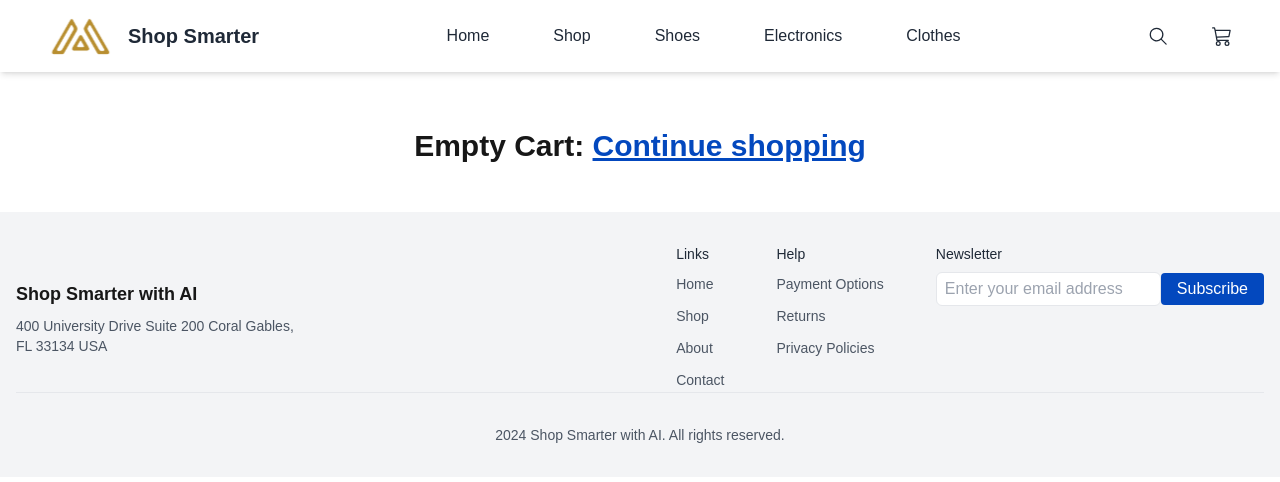
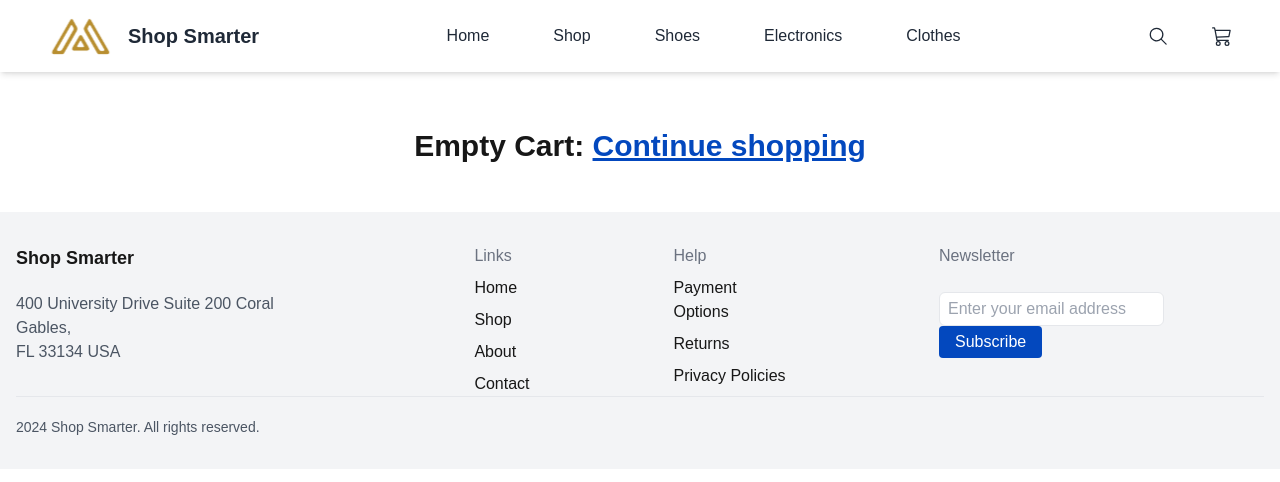
Before and after one commit to nilanchana-neartekpod/shopify-next-router, a Next.js app: page /cart in a window 1280 px wide. Shown: the top 482 px of the page. Built offline with nearby package versions, Linux system fonts and the light colour scheme.

Commit message:
SearchProducts api

```diff
--- a/components/Footer.js
+++ b/components/Footer.js
@@ -4,59 +4,62 @@ const Footer = () => {
   return (
     <footer className="bg-gray-100 py-8">
       <div className="container mx-auto px-4">
-        <div className="flex flex-col md:flex-row justify-between items-center">
+      <div className="flex flex-col space-y-8 md:space-y-0 md:flex-row md:space-x-36 justify-normal items-stretch">
+
   <div className="mb-4 md:mb-0">
-            <h2 className="text-lg font-bold mb-2">Shop Smarter with AI</h2>
-            <p className="text-gray-600 text-sm">
+    <h2 className="text-lg font-bold mb-2">Shop Smarter</h2>
+    <p className="text-gray-600 text-base font-normal mt-5">
       400 University Drive Suite 200 Coral Gables,<br />FL 33134 USA
     </p>
   </div>
-
-          {/* Applying gap-5 to each section */}
-          <div className="flex flex-col md:flex-row space-y-4 md:space-y-0 md:space-x-8 gap-5">
+  <div className="flex flex-col space-y-4">
     <div>
-              <h3 className="text-gray-800 text-sm font-medium mb-2">Links</h3>
+      <h3 className="text-gray-500 text-base font-medium mb-2">Links</h3>
       <ul className="space-y-2">
         <li>
-                  <Link href="/" className="text-gray-600 text-sm hover:underline">Home</Link>
+          <Link href="/" className="text-base hover:underline">Home</Link>
         </li>
         <li>
-                  <Link href="/products" className="text-gray-600 text-sm hover:underline">Shop</Link>
+          <Link href="/products" className="text-base hover:underline">Shop</Link>
         </li>
         <li>
-                  <Link href="/about" className="text-gray-600 text-sm hover:underline">About</Link>
+          <Link href="/about" className="text-base hover:underline">About</Link>
         </li>
         <li>
-                  <Link href="/contact" className="text-gray-600 text-sm hover:underline">Contact</Link>
+          <Link href="/contact" className="text-base hover:underline">Contact</Link>
         </li>
       </ul>
     </div>
+  </div>
+
+  <div className="flex flex-col space-y-4">
     <div>
-              <h3 className="text-gray-800 text-sm font-medium mb-2">Help</h3>
+      <h3 className="text-gray-500 text-base font-medium mb-2">Help</h3>
       <ul className="space-y-2">
         <li>
-                  <Link href="/help" className="text-gray-600 text-sm hover:underline">Payment Options </Link>
+          <Link href="/help" className=" text-base  font-medium hover:underline">Payment Options</Link>
         </li>
         <li>
-                  <Link href="/help" className="text-gray-600 text-sm hover:underline">Returns</Link>
+          <Link href="/help" className=" text-base font-medium hover:underline">Returns</Link>
         </li>
         <li>
-                  <Link href="/help" className="text-gray-600 text-sm hover:underline">Privacy Policies</Link>
+          <Link href="/help" className=" text-base font-medium hover:underline">Privacy Policies</Link>
         </li>
       </ul>
     </div>
-            <div>
-              <h3 className="text-gray-800 text-sm font-medium mb-2">Newsletter</h3>
-              <form>
+  </div>
+  <div className="flex flex-col space-y-4">
+    <h3 className="text-base text-gray-500 font-medium mb-2">Newsletter</h3>
+    <form className="flex-wrap">
       <input type="email" placeholder="Enter your email address" className="border rounded-md px-2 py-1" />
       <button type="submit" className="text-white bg-[#0348be] font-sm py-1 px-4 rounded">Subscribe</button>
     </form>
   </div>
 </div>
-        </div>
+
         <hr/>
-        <div className="mt-8 text-center">
-          <p className="text-gray-600 text-sm"> 2024 Shop Smarter with AI. All rights reserved.</p>
+        <div className="mt-5 text-start">
+          <p className="text-gray-600 text-sm font-normal"> 2024 Shop Smarter. All rights reserved.</p>
         </div>
       </div>
     </footer>
--- a/components/ProductCard.js
+++ b/components/ProductCard.js
@@ -20,7 +20,9 @@ const ProductCard = ({product}) => {
                 </Link>
             </div>
             <div>
-                <Link href={`/products/${product.handle}/?id=${product.id.split('gid://shopify/Product/')[1]}`}><h5>{product.title}</h5></Link>
+                <Link href={`/products/${product.handle}/?id=${product.id.split('gid://shopify/Product/')[1]}`}>
+                    <h5>{product.title}</h5>
+                </Link>
                 <div>{product.priceRange.minVariantPrice.amount} ₹</div>
             </div>
         </div>
--- /dev/null
+++ b/components/ProductCarousel.js
@@ -0,0 +1,65 @@
+import { useState, useEffect } from "react";
+import { Swiper, SwiperSlide } from "swiper/react";
+import { Pagination, Navigation } from "swiper";
+import "swiper/css";
+import "swiper/css/pagination";
+import "swiper/css/navigation";
+
+const ProductCarousel = () => {
+  const [isClient, setIsClient] = useState(false);
+
+  useEffect(() => {
+    setIsClient(true); // Set to true once the component is mounted
+  }, []);
+
+  if (!isClient) {
+    return null; // Prevent Swiper from rendering on the server
+  }
+
+  return (
+    <div className="flex flex-col space-y-8">
+      {/* First Row (Static Section) */}
+      <div className="mb-8">
+        <h2 className="text-2xl font-bold mb-4">50+ Beautiful Rooms Inspiration</h2>
+        <p className="text-gray-600 text-base">
+          Our designer already made a lot of beautiful prototypes of rooms that inspire you.
+        </p>
+        <button className="mt-4 px-6 py-2 bg-blue-500 text-white rounded hover:bg-blue-600">
+          Explore More
+        </button>
+      </div>
+
+      {/* Second Row (Single Swiper Carousel Section) */}
+      <div className="flex flex-col items-center">
+        <Swiper
+          slidesPerView={2}
+          navigation={true}
+          pagination={{ clickable: true }}
+          modules={[Navigation, Pagination]}
+          className="w-1/2"
+        >
+
+          <SwiperSlide>
+            <div className="h-3/4  bg-gray-100 rounded-lg shadow-md flex justify-center items-center">
+              <p className="p-4">Room 1</p>
+            </div>
+          </SwiperSlide>
+
+          <SwiperSlide>
+            <div className="h-3/4  bg-gray-100 rounded-lg shadow-md flex justify-center items-center">
+              <p className="p-4">Room 2</p>
+            </div>
+          </SwiperSlide>
+
+          <SwiperSlide>
+            <div className="h-3/4  bg-gray-100 rounded-lg shadow-md flex justify-center items-center">
+              <p className="p-4">Room 3</p>
+            </div>
+          </SwiperSlide>
+        </Swiper>
+      </div>
+    </div>
+  );
+};
+
+export default ProductCarousel;
--- a/package.json
+++ b/package.json
@@ -16,6 +16,7 @@
     "react-icons": "^5.3.0",
     "react-image-gallery": "^1.3.0",
     "react-paginate": "^8.2.0",
+    "swiper": "^9.4.1",
     "zustand": "^5.0.0-rc.2"
   },
   "devDependencies": {
--- /dev/null
+++ b/pages/api/search.js
@@ -0,0 +1,35 @@
+import { searchProducts } from "../../utils/shopify"; // Adjust file path
+
+export default async function handler(req, res) {
+
+  if (req.method === 'POST' && req.body.type === 'SEARCH_PRODUCTS') {
+
+    // Extract the search query from the request body
+
+    const { searchQuery } = req.body;
+
+    try {
+
+      // Call the searchProducts function with the provided query
+
+      const searchResults = await searchProducts(searchQuery);
+
+      // Respond with the search results
+
+      res.status(200).json({ products: searchResults.edges.map(edge => edge.node) });
+
+    } catch (error) {
+
+      // Handle errors and respond accordingly
+
+      res.status(500).json({ error: "Error fetching products", details: error.message });
+
+    }
+
+  } else {
+
+    res.status(405).json({ error: "Method Not Allowed" });
+
+  }
+
+}
--- /dev/null
+++ b/pages/api/searchProducts.js
@@ -0,0 +1,28 @@
+const handleSearch = async (event) => {
+    event.preventDefault();
+
+    try {
+      const response = await fetch('/api/searchProducts', {
+        method: 'POST',
+        headers: {
+          'Content-Type': 'application/json',
+        },
+        body: JSON.stringify({
+          searchQuery, // The query from state
+        }),
+      });
+
+      if (!response.ok) {
+        throw new Error('Network response was not ok');
+      }
+
+      const data = await response.json();
+
+      setSearchResults(data); // Update the state with search results
+
+      console.log('Search results:', data); // For debugging purposes
+
+    } catch (error) {
+      console.error('Error fetching search results:', error);
+    }
+  };
--- a/pages/index.js
+++ b/pages/index.js
@@ -17,6 +17,7 @@ import { getProducts, getCollections } from "../utils/shopify";
 import ProductCard from "@/components/ProductCard";
 import CollectionCard from "@/components/CollectionCard";
 import Banner from "@/components/home/Banner";
+import ProductCarousel from "@/components/ProductCarousel";
 
 export const getServerSideProps = async () => {
   const data = await getProducts(8);
@@ -50,6 +51,7 @@ export default function Home({data, collections}) {
         </div>
 
         <h2 className="text-xl md:text-2xl text-center mt-8 md:mt-12 mb-0">Our Products</h2>
+        <ProductCarousel />
         <div className="productsList px-4 md:px-12 py-8 md:py-12">
           {products.map((product) => {
             return <ProductCard key={product.id} product={product} />;
--- a/styles/globals.css
+++ b/styles/globals.css
@@ -432,3 +432,14 @@ h1, h2, h3, h4, h5, h6{
     }
   }
 }
+.searchresults {
+a{
+  position: relative;
+  img{
+    position: relative!important;
+    width: 100px !important;
+    height: 100px !important;
+    object-fit: contain;
+  }
+}
+}
--- a/utils/shopify.js
+++ b/utils/shopify.js
@@ -6,6 +6,43 @@ const graphQLClient = new GraphQLClient(endpoint, {
   headers: { "X-Shopify-Storefront-Access-Token": token, "Content-Type": "application/json" }
 });
 
+export async function searchProducts(queryString) {
+  const query = gql`
+    {
+      products(first: 10, query: "${queryString}") {
+        edges {
+          node {
+            id
+            title
+            handle
+            description
+            featuredImage {
+              altText
+              url
+            }
+            priceRange {
+              minVariantPrice {
+                amount
+                currencyCode
+              }
+            }
+          }
+        }
+        pageInfo {
+          hasNextPage
+          endCursor
+        }
+      }
+    }
+  `;
+
+  try {
+    const data = await graphQLClient.request(query);
+    return data.products;
+  } catch (error) {
+    throw new Error(error);
+  }
+}
 export async function getProducts(count) {
     const query = gql`
         {
```
Also changed, not shown: components/Header.js (+59 -25 lines), 1 other file (tests, documents, lock files or other folders). Lines whose indentation alone changed are shown as unchanged.
